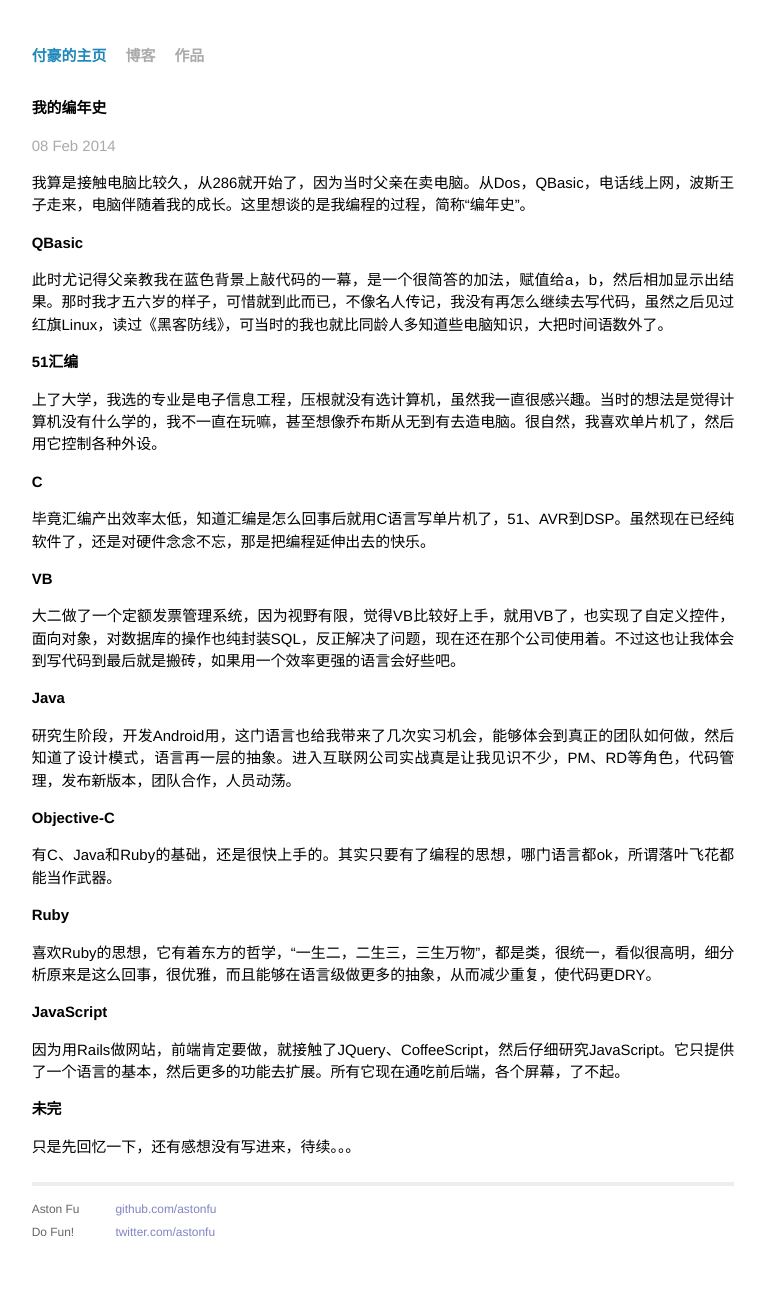
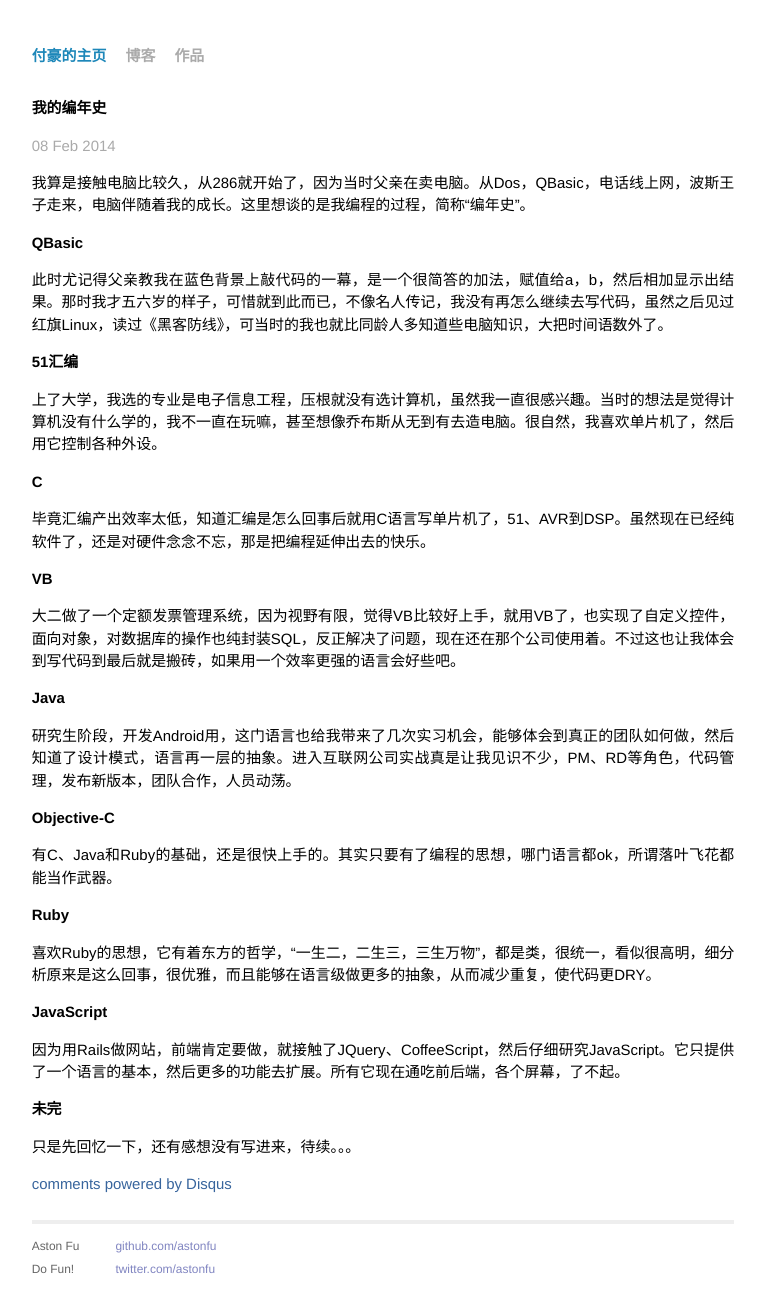
Before and after one commit to hulkfu/hulkfoo.github.io, a Jekyll site: the page built from _posts/2014-02-08-my-coding-life.md, in a window 1280 px wide. Shown: the whole page, without its empty margins (257-1022 px from the left). Built offline with Jekyll 4.4.1, drawn with Linux system fonts in a browser that asks for light colours; Markdown is read by kramdown in place of the engine named in the settings; comment, search, counter and statistics services are not loaded; before the commit the page ends 1255 px from its top, so only the background shows below that; some of the changed lines change nothing that is shown.

Commit message:
add disqus.

```diff
--- a/_layouts/post.html
+++ b/_layouts/post.html
@@ -7,3 +7,18 @@
 <div class="post">
 {{ content }}
 </div>
+
+<div id="disqus_thread"></div>
+<script type="text/javascript">
+    /* * * CONFIGURATION VARIABLES: EDIT BEFORE PASTING INTO YOUR WEBPAGE * * */
+    var disqus_shortname = 'astonfu'; // required: replace example with your forum shortname
+
+    /* * * DON'T EDIT BELOW THIS LINE * * */
+    (function() {
+        var dsq = document.createElement('script'); dsq.type = 'text/javascript'; dsq.async = true;
+        dsq.src = '//' + disqus_shortname + '.disqus.com/embed.js';
+        (document.getElementsByTagName('head')[0] || document.getElementsByTagName('body')[0]).appendChild(dsq);
+    })();
+</script>
+<noscript>Please enable JavaScript to view the <a href="http://disqus.com/?ref_noscript">comments powered by Disqus.</a></noscript>
+<a href="http://disqus.com" class="dsq-brlink">comments powered by <span class="logo-disqus">Disqus</span></a>
```
